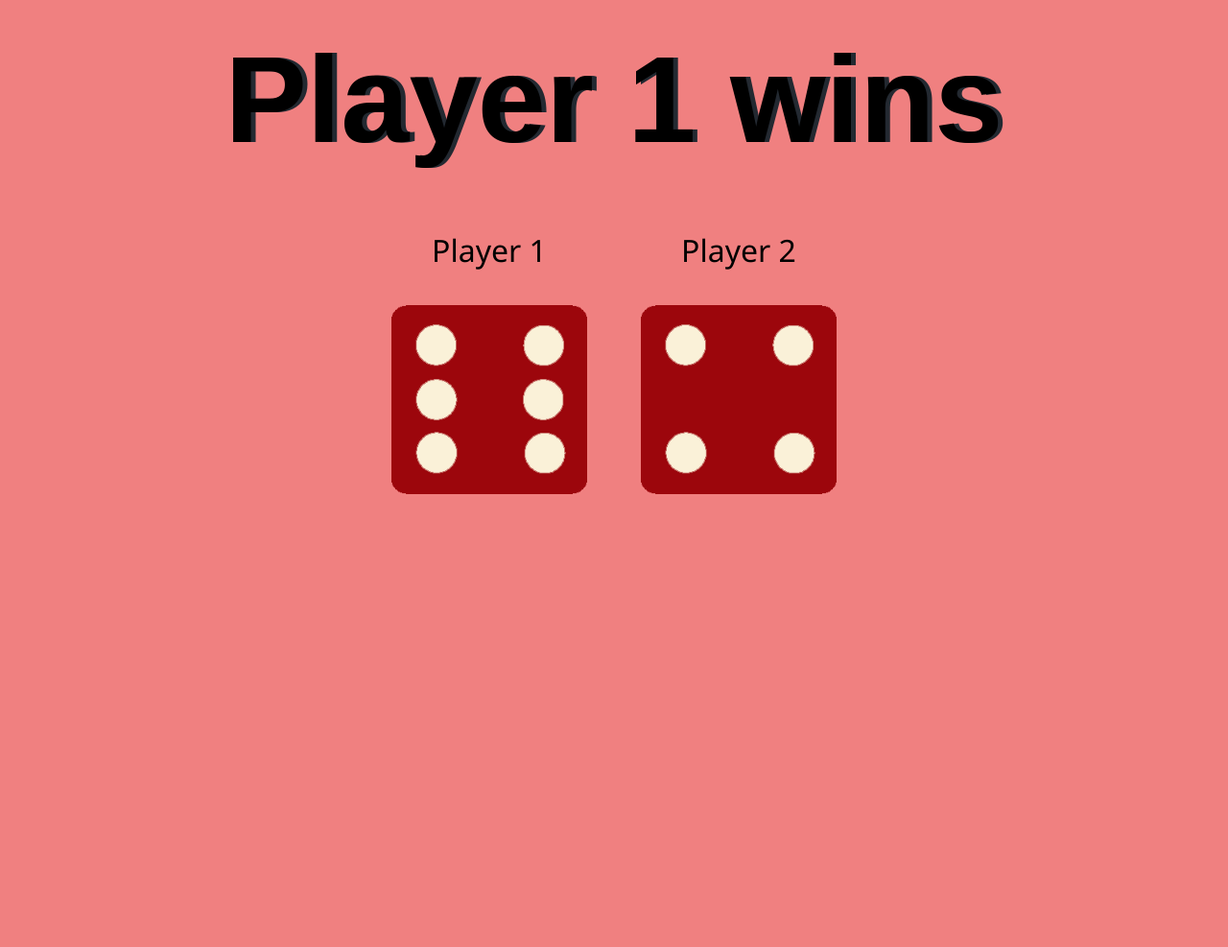
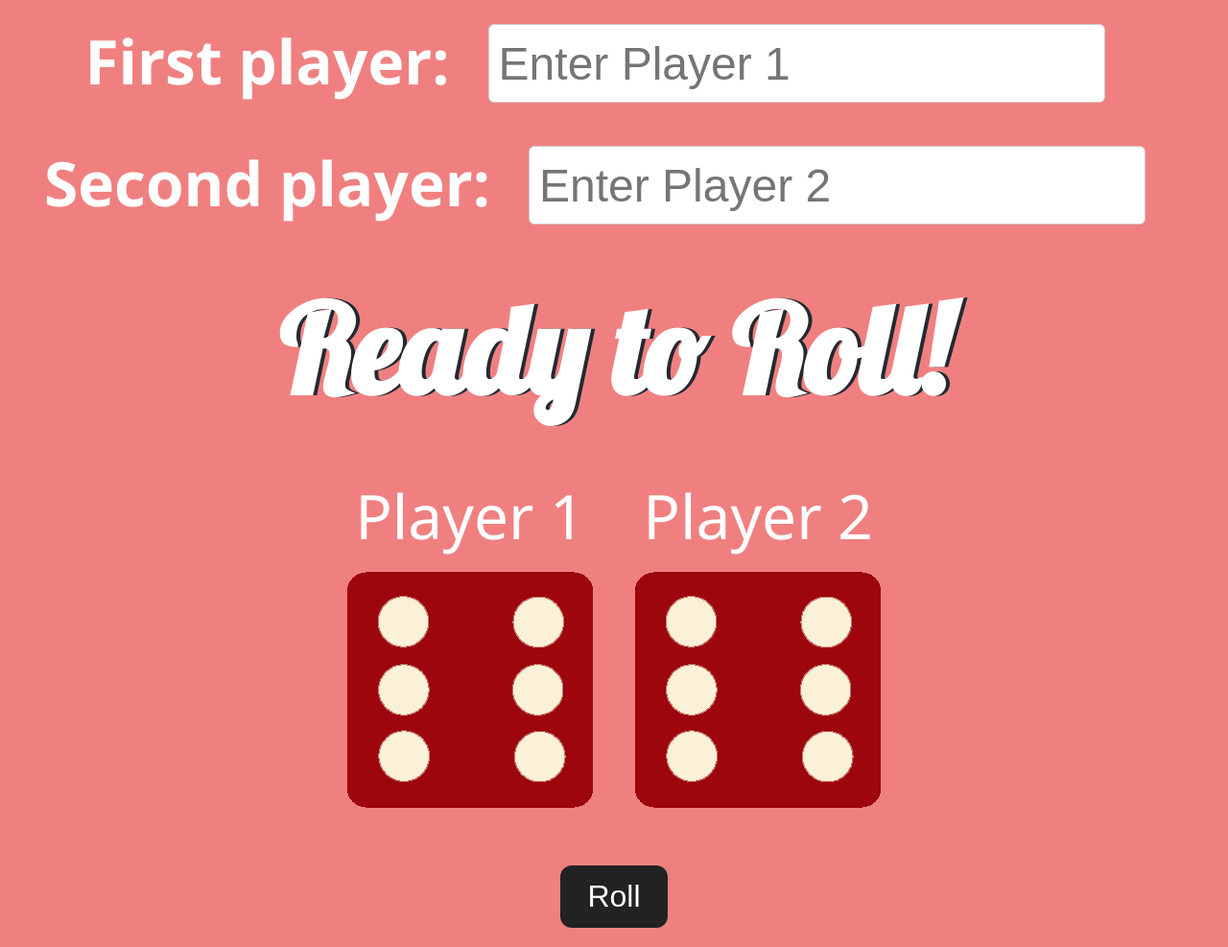
Before and after one commit to alhadwan/DiceGame, a plain HTML site: page dicee.html in a window 1280 px wide. Shown: the whole page at 96% size. Before the commit the page ends 800 px from the top, so only its background shows below. Drawn offline with Linux system fonts and the light colour scheme.

Commit message:
update the game to enter players name and validation to start game

```diff
--- a/dicee.html
+++ b/dicee.html
@@ -2,7 +2,7 @@
 <html lang="en" dir="ltr">
   <head>
     <meta charset="utf-8" />
-    <title>Dicee</title>
+    <title>Dice</title>
     <link rel="stylesheet" href="styles.css" />
     <link
       href="https://fonts.googleapis.com/css?family=Indie+Flower|Lobster"
@@ -10,19 +10,31 @@
     />
   </head>
   <body>
-    <div class="container">
-      <h1>Refresh Me</h1>
+    <div class="container3">
 
-      <div class="dice">
-        <p>Player 1</p>
-        <img class="img1" src=" " />
+      <div class="container2">
+        <label for="fname">First player:</label>
+        <input type="text" id="fPlayer" name="fPlayer" placeholder="Enter Player 1"><br><br>
+        <label for="lname">Second player:</label>
+        <input type="text" id="sPlayer" name="sPlayer" placeholder="Enter Player 2"><br><br>
       </div>
+      <div class="container">
+        <h1>Ready to Roll!</h1>
 
-      <div class="dice">
-        <p>Player 2</p>
-        <img class="img2" src=" " />
+        <div class="dice">
+          <p>Player 1</p>
+          <img class="img1" src="images/dice6.png"/>
+        </div>
+
+        <div class="dice">
+          <p>Player 2</p>
+          <img class="img2" src="images/dice6.png"/>
+        </div>
+
       </div>
+      <button onClick="rollDice()" class="roll-button"> Roll </button>
     </div>
+
     <script src="index.js"></script>
 
   </body>
--- a/index.js
+++ b/index.js
@@ -1,14 +1,37 @@
-var randomNumber1 = Math.floor(Math.random() * 6)+1;
+
+function rollDice(){
+    const fPlayer = document.querySelector('input[name="fPlayer"]').value.trim();
+    const sPlayer = document.querySelector('input[name="sPlayer"]').value.trim();
+
+    if(fPlayer === "" || sPlayer === ""){
+        alert("Enter Players Name");
+        return;
+    }else{
+
+        var randomNumber1 = Math.floor(Math.random() * 6)+1;
 document.querySelector(".img1").setAttribute("src", "images/dice" + randomNumber1 + ".png");
 
 
 var randomNumber2 = Math.floor(Math.random() * 6)+1;
 document.querySelector(".img2").setAttribute("src", "images/dice" + randomNumber2 + ".png");
 
+
 if(randomNumber1 > randomNumber2){
-    document.querySelector("h1").innerHTML = "Player 1 wins"
+     var selectElement = document.querySelector('input[name="fPlayer"]');
+     var selectedValue = selectElement.value;
+     document.querySelector("h1").textContent = `${selectedValue} Wins! 🎉`
+
 }else if (randomNumber1 === randomNumber2){
     document.querySelector("h1").innerHTML = "Draw"
+}else if(randomNumber1 < randomNumber2){
+    var selectElement = document.querySelector('input[name="sPlayer"]');
+    var selectedValue2 = selectElement.value;
+    document.querySelector("h1").textContent = `${selectedValue2} Wins! 🎉`
+
 }else{
-     document.querySelector("h1").innerHTML = "Player 2 wins"
+    document.querySelector("h1");
 }
+
+    }
+
+}
--- a/styles.css
+++ b/styles.css
@@ -1,33 +1,77 @@
+body {
+  background-color: lightcoral;
+  font-family: 'Segoe UI', Tahoma, Geneva, Verdana, sans-serif;
+  margin: 0;
+  padding: 0;
+}
+
+.container3 {
+  display: flex;
+  flex-direction: column;
+  align-items: center;
+  justify-content: center;
+  min-height: 100vh;
+  padding: 20px;
+}
+
+.container2 {
+  display: flex;
+  gap: 40px;
+  margin-bottom: 30px;
+  flex-wrap: wrap;
+  justify-content: center;
+}
+
+.container2 label {
+  font-size: 4rem;
+  font-weight: bold;
+  color: white;
+}
+
+.container2 input {
+  padding: 10px;
+  font-size: 3rem;
+  border-radius: 6px;
+  border: 1px solid #ccc;
+  margin-top: 5px;
+  display: block;
+}
+
 .container {
-  width: 70%;
-  margin: auto;
   text-align: center;
 }
 
-.dice {
-  text-align: center;
-  display: inline-block;
-
+h1 {
+  margin: 20px;
+  font-family: 'Lobster', cursive;
+  text-shadow: 4px 0 #232931;
+  font-size: 8rem;
+  color: white;
 }
 
-body {
-  background-color: lightcoral;
+.dice {
+  display: inline-block;
+  margin: 20px;
 }
 
-h1 {
-  margin: 30px;
-  font-family:fantasy;
-  text-shadow: 5px 0 #232931;
-  font-size: 8rem;
-  color:black;
+.dice p {
+  font-size: 4rem;
+  color: white;
+  margin: 10px 0;
 }
 
-p {
+.roll-button {
+  margin-top: 30px;
+  padding: 14px 28px;
   font-size: 2rem;
-  color: black;
-  font-family:'Segoe UI', Tahoma, Geneva, Verdana, sans-serif
+  background-color: #222;
+  color: white;
+  border: none;
+  border-radius: 12px;
+  cursor: pointer;
+  transition: background-color 0.3s ease;
 }
 
-img {
-  width: 80%;
+.roll-button:hover {
+  background-color: #555;
 }
```
Also changed, not shown: diceGame.png (deleted), 1 other file.
